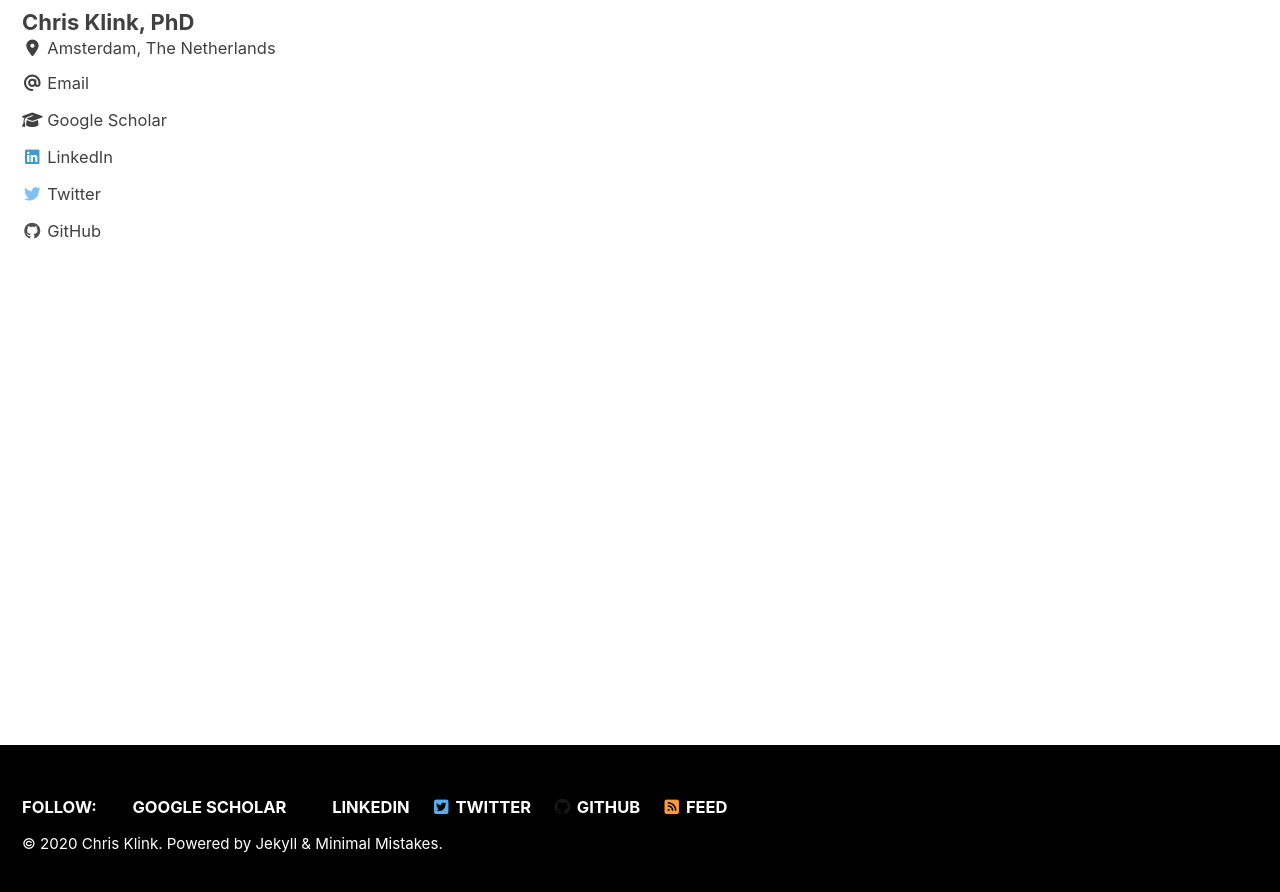
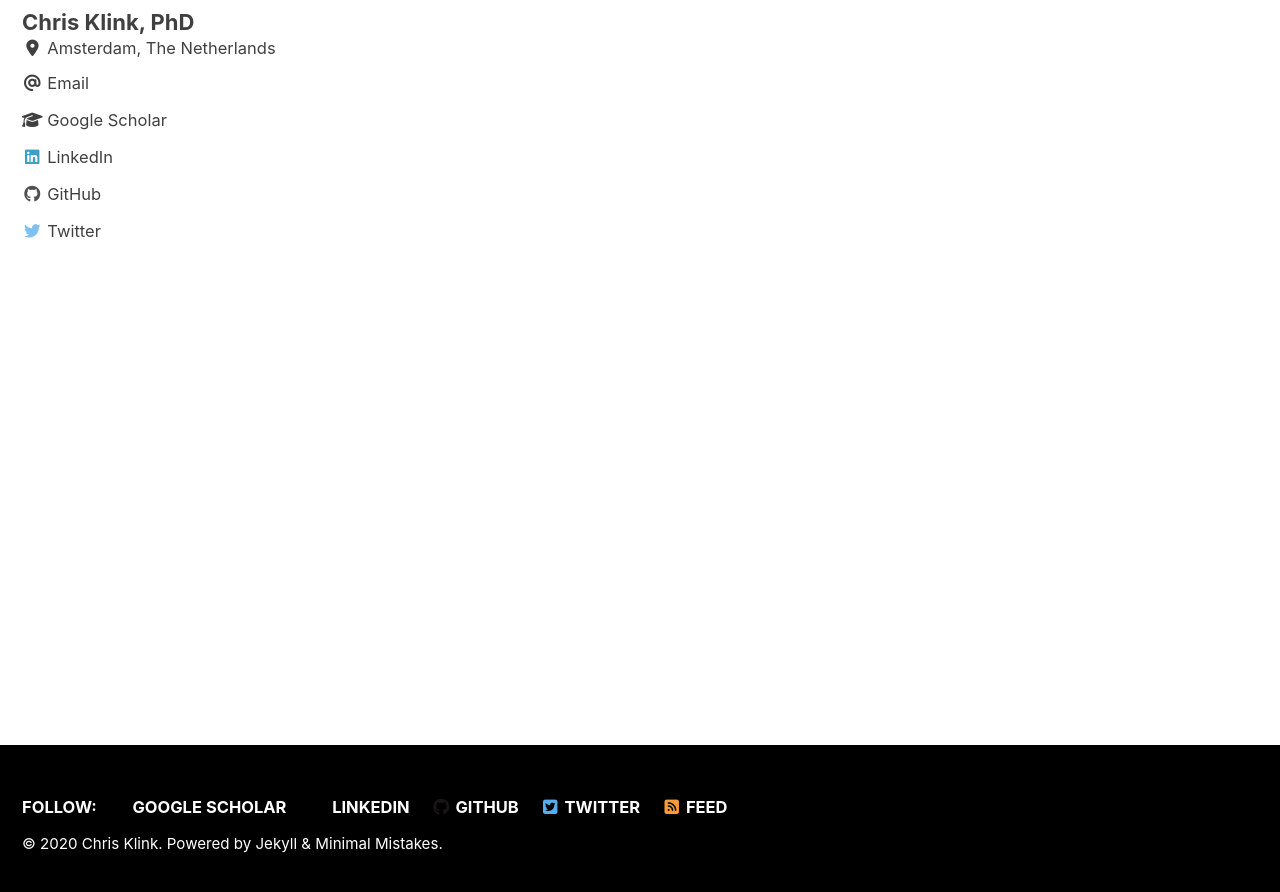
Before and after one commit to pcklink/pcklink.github.io, a Jekyll site: the page built from index.html, in a window 1280 px wide and 900 px high, scrolled down 597 px. Shown: the top 892 px of the window. Built offline with Jekyll 4.4.1, drawn with Linux system fonts in a browser that asks for light colours; cached includes are drawn as plain includes; nearby versions of some CDN libraries; the list of posts is cut into pages by our own code.

Commit message:
Update _config.yml

```diff
--- a/_config.yml
+++ b/_config.yml
@@ -125,15 +125,15 @@ author:
     - label: "LinkedIn"
       icon: "fab fa-fw fa-linkedin"
       url: "https://www.linkedin.com/in/chrisklink/"
+    - label: "GitHub"
+      icon: "fab fa-fw fa-github"
+      url: "https://github.com/pcklink"
     - label: "Twitter"
       icon: "fab fa-fw fa-twitter"
       url: "https://twitter.com/chrizklink"
     - label: "Facebook"
       icon: "fab fa-fw fa-facebook-square"
       # url: "https://facebook.com/"
-    - label: "GitHub"
-      icon: "fab fa-fw fa-github"
-      url: "https://github.com/pcklink"
     - label: "Instagram"
       icon: "fab fa-fw fa-instagram"
       # url: "https://instagram.com/"
@@ -154,17 +154,17 @@ footer:
       icon: "fas fa-fw fa-graduation-cap"
       url: "hhttps://scholar.google.com/citations?user=BcxcKT4AAAAJ&hl=en"
     - label: "LinkedIn"
-      icon: "fas fa-fw fa-linkedin-square"
+      icon: "fab fa-fw fa-linkedin-square"
       url: "https://www.linkedin.com/in/chrisklink/"
-    - label: "Twitter"
-      icon: "fab fa-fw fa-twitter-square"
-      url: "https://twitter.com/chrizklink"
     - label: "Facebook"
       icon: "fab fa-fw fa-facebook-square"
       # url:
     - label: "GitHub"
       icon: "fab fa-fw fa-github"
       url: "https://github.com/pcklink"
+    - label: "Twitter"
+      icon: "fab fa-fw fa-twitter-square"
+      url: "https://twitter.com/chrizklink"
     - label: "GitLab"
       icon: "fab fa-fw fa-gitlab"
       # url:
```
